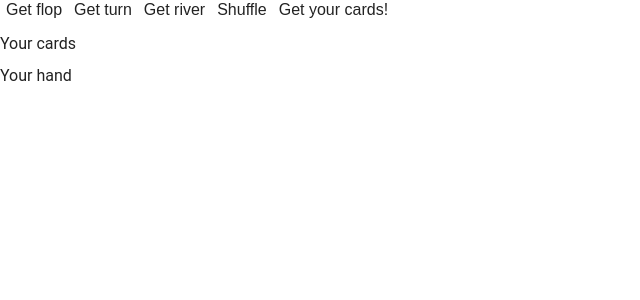
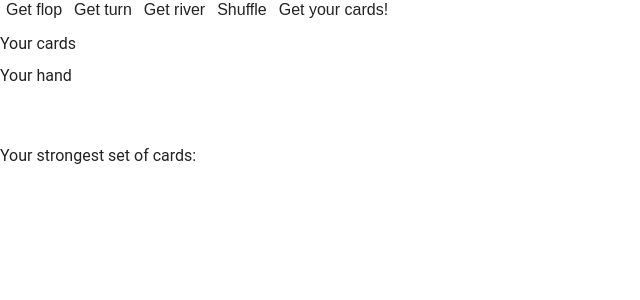
Before and after one commit to CezSew/React-poker, a React (Create React App) app: page / in a window 1280 px wide. Shown: the top 300 px of the page, without its empty margins (0-640 px from the left). Built offline with nearby package versions, Linux system fonts and the light colour scheme.

Commit message:
Added view of the strongest set of player cards

```diff
--- a/src/App.jsx
+++ b/src/App.jsx
@@ -22,7 +22,9 @@ class App extends React.Component {
       remainingCards: this.deck,
       randomlySelectedCards: [],
       playerCards: [],
-      board: []
+      board: [],
+      playerHandString: '',
+      playerHand: []
     }
 
     this.state = this.initialState;
@@ -61,13 +63,15 @@ class App extends React.Component {
     let randomCards = utils.getRandomCards(this.state.remainingCards, numberOfCards);
     let remainingCards = utils.exludeCardsFromRemaining(this.state.remainingCards, ...randomCards);
     let playerHand = utils.getPlayerHand([...utils.deepArrayClone(this.state.board), ...utils.deepArrayClone(randomCards), ...utils.deepArrayClone(this.state.playerCards)]);
+
     // let playerHand = utils.getPlayerHand([[6, "d"], [8, "d"], [12, "h"], [7, "h"], [8, "d"], [8, "s"], [5, "c"]]);
     this.setState(
       {
         randomlySelectedCards: [...this.state.randomlySelectedCards, ...randomCards],
         remainingCards: remainingCards,
         board: [...this.state.board, ...randomCards],
-        playerHand: playerHand
+        playerHandString: playerHand[1],
+        playerHand: playerHand[0]
       }
     );
   }
@@ -79,7 +83,8 @@ class App extends React.Component {
         remainingCards: this.deck,
         board: [],
         playerCards: [],
-        playerHand: ''
+        playerHandString: '',
+        playerHand: []
       }
     );
   }
@@ -87,6 +92,7 @@ class App extends React.Component {
   render() {
     let board = this.state.board.map(card => <Card key={this.getKey()} card={card}/>);
     let playerCards = this.state.playerCards.map(card => <Card key={this.getKey()} card={card}/>);
+    let strongestHand = this.state.playerHand.map(card => <Card key={this.getKey()} card={card}/>);
     return (
       <div className="app">
          <button onClick={(e) => this.hitThBoard(3)}>Get flop</button>
@@ -98,8 +104,12 @@ class App extends React.Component {
          Your cards <br/>
          <ul  className="app__hand">{playerCards}</ul>
         <br />
-         Your hand <br/>
-         {this.state.playerHand}
+         Your hand <br/><br/>
+         {this.state.playerHand}<br/><br/><br/>
+         Your strongest set of cards:
+         <ul  className="app__hand">
+         {strongestHand}
+         </ul>
       </div>
     );
   }
--- a/src/utils/getPlayerHand.js
+++ b/src/utils/getPlayerHand.js
@@ -6,7 +6,7 @@ const getPlayerHand = (cards) => {
     // let stringifiedCombo = stringifyCombo(combos);
 
     console.log(playerHand)
-    return combos[1];
+    return combos;
 }
 
 /**
@@ -268,8 +268,11 @@ const getStrongestHand = (combo, cards) => {
             return [el[0], el[1]];
         });
         let bestRemainingCards = unusedCards.sort((a, b) => { return b[0] - a[0]; }).slice(0, 5 - combo.length);
-        console.log(unusedCards)
-        console.log(bestRemainingCards)
+
+        // turn aces into proper val
+        bestRemainingCards.forEach(card => {
+            if(card[0] === 14) card[0] = 1;
+        })
 
         return [...usedCards, ...bestRemainingCards];
     } else {
```
